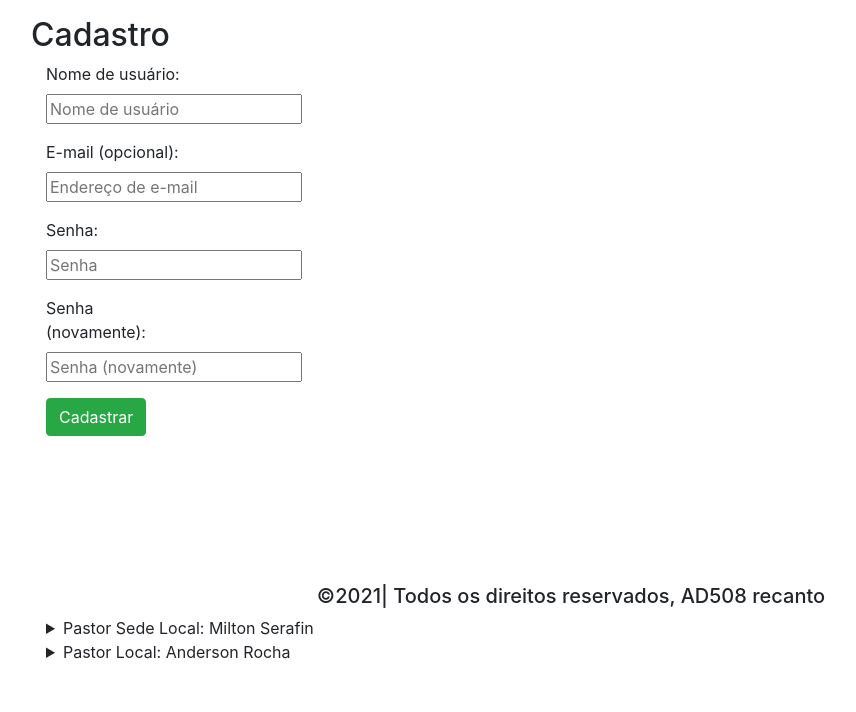
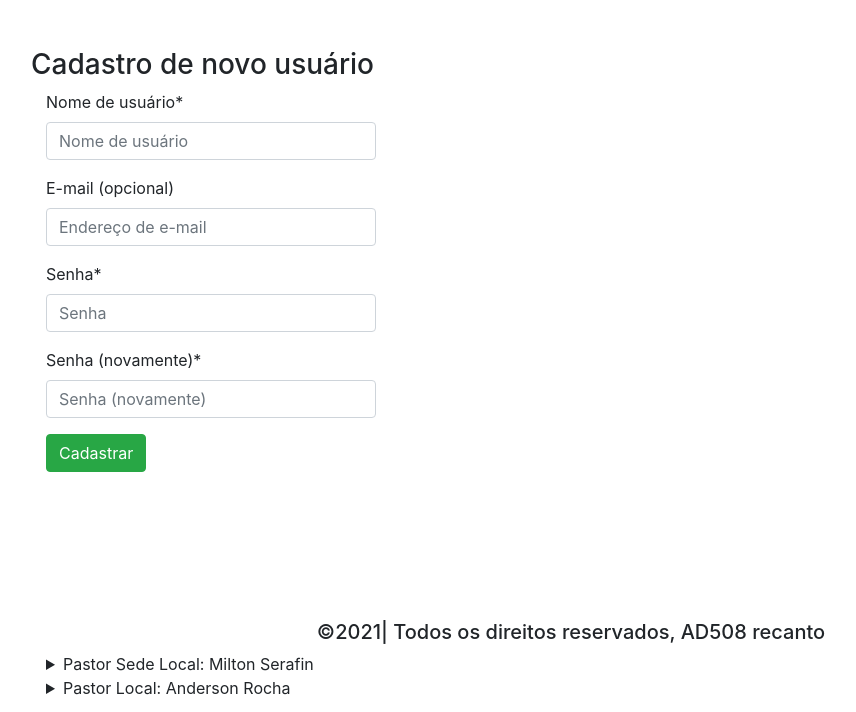
Before and after one commit to robertomacedo/logindjango, a Django app: page /accounts/signup/ in a window 1280 px wide. Shown: the part 56-768 px from the top of the page, without its empty margins (69-925 px from the left). Before the commit the page ends 715 px from the top, so only its background shows below. Run offline with Django 3.2, Linux system fonts and the light colour scheme; some libraries are stand-ins or nearby versions.

Commit message:
Atualização de templates
# 03

```diff
--- a/login/urls.py
+++ b/login/urls.py
@@ -16,6 +16,8 @@ Including another URLconf
 from django.contrib import admin
 from django.urls import include, path
 
+from django.conf.urls.static import static
+from django.conf import settings
 
 urlpatterns = [
     # django admin
@@ -26,3 +28,7 @@ urlpatterns = [
     path("", include("pages.urls", namespace="pages")),
     path("", include("cadcrianca.urls", namespace="cadcrianca")),
 ]
+
+
+
+urlpatterns += static(settings.MEDIA_URL, document_root=settings.MEDIA_ROOT)
--- a/templates/account/signup.html
+++ b/templates/account/signup.html
@@ -1,17 +1,18 @@
 {% extends 'base.html' %}
 
+{% load crispy_forms_tags %}
 
-{% block title %}Cadastro{% endblock %}
+{% block title %}Cadastro de Usuário{% endblock %}
 
 {% block content %}
-<div class="container">
-    <h2>Cadastro</h2>
+<div class="container mt-5">
+    <h3>Cadastro de novo usuário</h3>
 </div>
     <div class="container">
-        <div class="col-md-2">
+        <div class="col-md-4">
             <form method="post" action="{% url 'account_signup' %}">
                 {% csrf_token %}
-                {{form.as_p}}
+                {{form|crispy}}
                 <button class="btn btn-success" type="submit">Cadastrar</button>
             </form>
         </div>
--- a/templates/delete-form.html
+++ b/templates/delete-form.html
@@ -1,5 +1,6 @@
 {% extends 'base.html' %}
 
+{% block title %}Deletar{% endblock %}
 
 {% block content %}
 <h3>{{titulo}}</h3>
--- a/templates/form.html
+++ b/templates/form.html
@@ -3,11 +3,13 @@
 
 {% load crispy_forms_tags %}
 
+{% block title %}Atualizar{% endblock %}
+
 {% block content %}
 
 <h3>{{titulo}}</h3>
 
-<p class="lead">Preencher campos obrigatórios!</p>
+<p class="lead">Atualiação de cadastro!</p>
 
 <hr>
 <div class="container">
--- a/templates/listagem.html
+++ b/templates/listagem.html
@@ -1,7 +1,7 @@
 {% extends 'base.html' %}
 {% load static %}
 
-{% block title %}Relação de alunos{% endblock %}
+{% block title %}Home{% endblock %}
 
 {% block content %}
 <link href="https://cdn.jsdelivr.net/npm/bootstrap@5.0.1/dist/css/bootstrap.min.css" rel="stylesheet"
--- a/templates/listar-cadastros.html
+++ b/templates/listar-cadastros.html
@@ -1,7 +1,7 @@
 {% extends 'base.html' %}
 
 
-{% block title %}Entrar{% endblock %}
+{% block title %}Lista de alunos{% endblock %}
 
 {% block content %}
     <h2>Lista completa dos alunos cadastrados</h2>
```
Also changed, not shown: cadcrianca/views.py (+3 -18 lines), login/test_home.py (+5 -5 lines), media/WhatsApp_Image_2020-12-29_at_16.43.25.jpeg (deleted), 1 other file.
